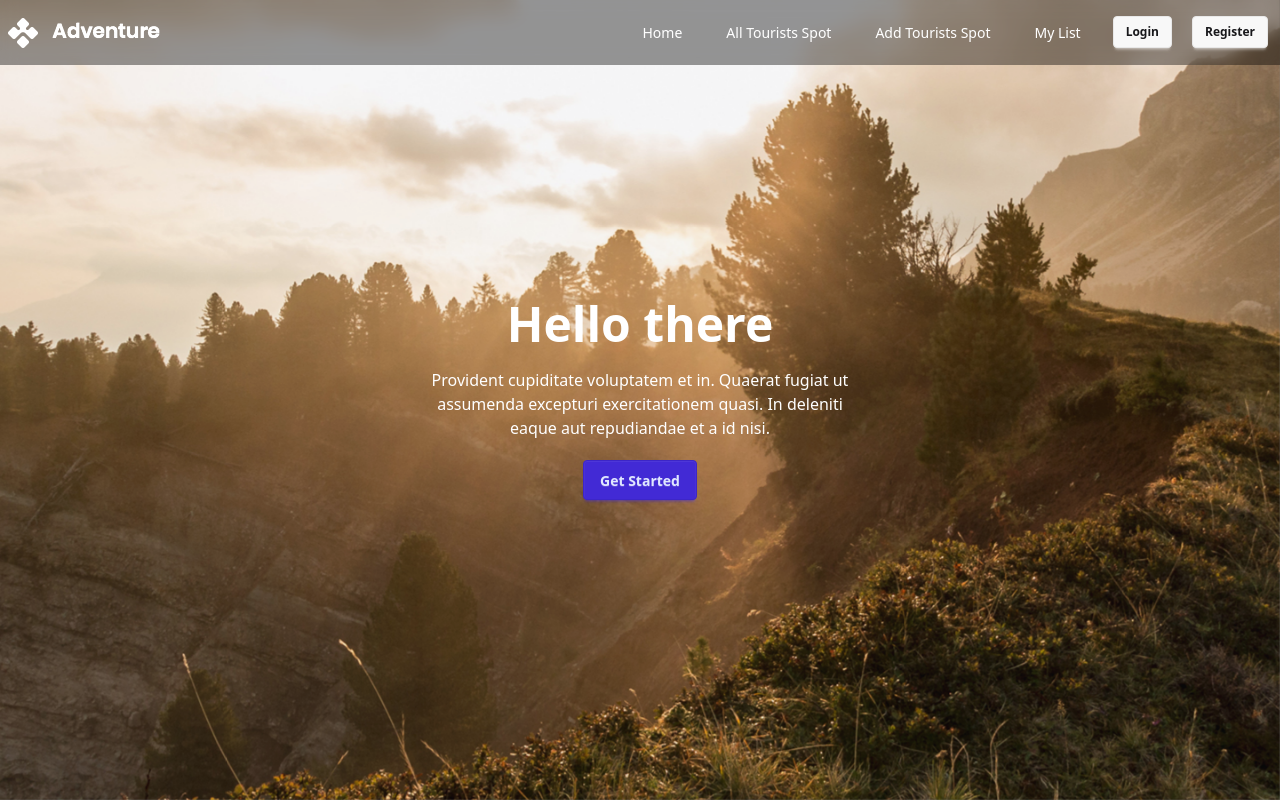
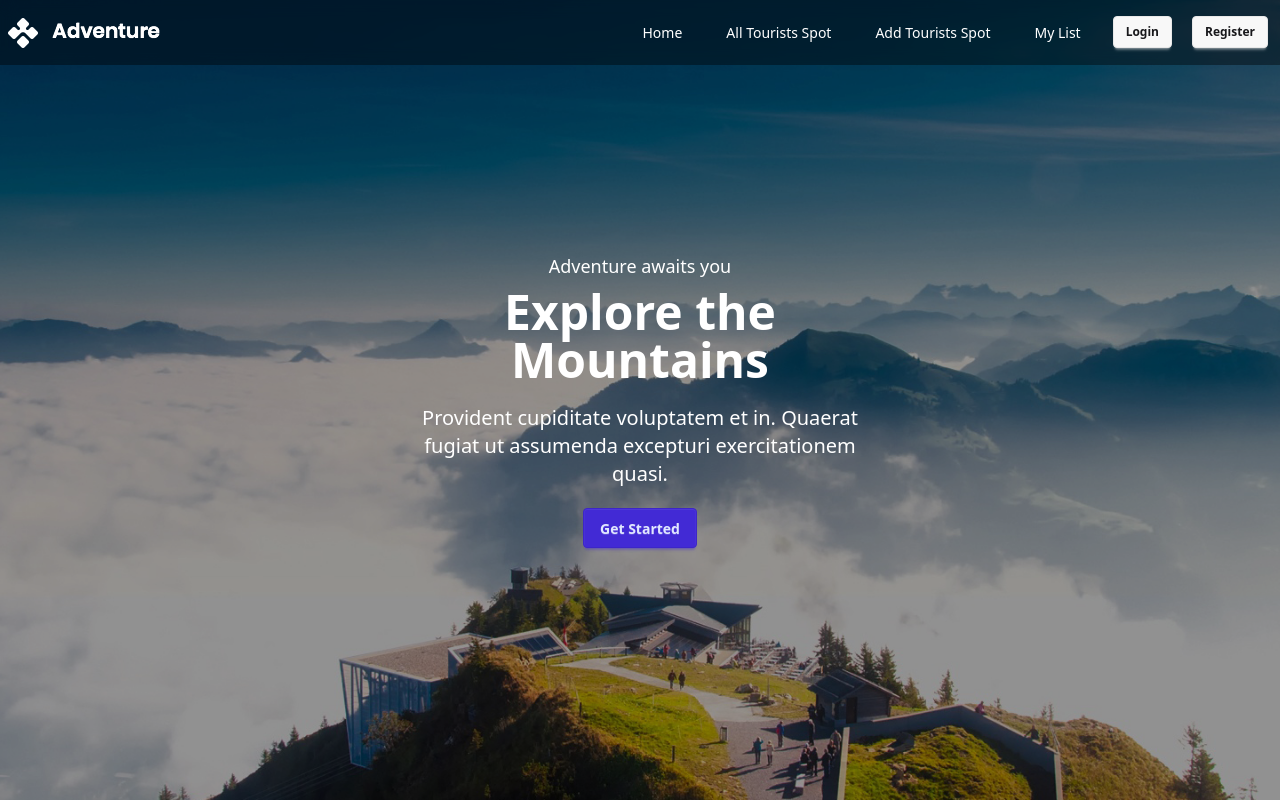
Before and after one commit to myselfmehedihasan/adventure, a React (Vite) app: page / in a window 1280 px wide. Built offline with nearby package versions, Linux system fonts and the light colour scheme.

Commit message:
banner edited

```diff
--- a/src/Components/Banner.jsx
+++ b/src/Components/Banner.jsx
@@ -5,28 +5,54 @@ import slider2 from "../assets/Slider/slider2.jpg";
 import slider3 from "../assets/Slider/slider3.jpg";
 
 const Banner = () => {
-  const slides = [slider1, slider2, slider3];
+  // Each slide now has image + title + subtitle + description
+  const slides = [
+    {
+      image: slider1,
+      title: "Explore the Mountains",
+      subtitle: "Adventure awaits you",
+      description:
+        "Provident cupiditate voluptatem et in. Quaerat fugiat ut assumenda excepturi exercitationem quasi.",
+    },
+    {
+      image: slider2,
+      title: "Discover the City",
+      subtitle: "Urban vibes",
+
+      description:
+        "Enjoy the serene beauty of sandy beaches and crystal-clear waters.",
+    },
+    {
+      image: slider3,
+       title: "Relax at the Beach",
+      subtitle: "Feel the sunshine",
+      description:
+        "Experience the bustling city life and vibrant cultural spots.",
+    },
+  ];
+
   const [currentSlide, setCurrentSlide] = useState(0);
 
   // Auto-slide every 5 seconds
   useEffect(() => {
     const interval = setInterval(() => {
       setCurrentSlide((prev) => (prev + 1) % slides.length);
-    }, 5000);
+    }, 10000);
     return () => clearInterval(interval);
   }, []);
 
   // Swipe handlers
   const handlers = useSwipeable({
     onSwipedLeft: () => setCurrentSlide((prev) => (prev + 1) % slides.length),
-    onSwipedRight: () => setCurrentSlide((prev) => (prev - 1 + slides.length) % slides.length),
+    onSwipedRight: () =>
+      setCurrentSlide((prev) => (prev - 1 + slides.length) % slides.length),
     preventDefaultTouchmoveEvent: true,
     trackMouse: true,
   });
 
   return (
     <div
-      {...handlers} // ✅ attach swipe handlers here
+      {...handlers}
       className="relative hero min-h-screen overflow-hidden touch-pan-y"
     >
       {/* Slides */}
@@ -37,20 +63,18 @@ const Banner = () => {
             index === currentSlide ? "opacity-100 z-10" : "opacity-0 z-0"
           }`}
         >
-          <img src={slide} className="w-full h-full object-cover select-none pointer-events-none" />
+          <img src={slide.image} className="w-full h-full object-cover" />
+          {/* Blackish overlay */}
+          <div className="absolute inset-0 bg-black/40"></div>
         </div>
       ))}
 
-      {/* Overlay */}
-      <div className="hero-overlay bg-black/50"></div>
-
-      {/* Hero content */}
+      {/* Dynamic Hero content */}
       <div className="hero-content text-center text-white relative z-20">
         <div className="max-w-md">
-          <h1 className="mb-5 text-5xl font-bold">Hello there</h1>
-          <p className="mb-5">
-            Provident cupiditate voluptatem et in. Quaerat fugiat ut assumenda excepturi exercitationem quasi. In deleniti eaque aut repudiandae et a id nisi.
-          </p>
+          <p className="text-lg mb-2">{slides[currentSlide].subtitle}</p>
+          <h1 className="mb-5 text-5xl font-bold">{slides[currentSlide].title}</h1>
+          <p className="mb-5 text-xl">{slides[currentSlide].description}</p>
           <button className="btn btn-primary">Get Started</button>
         </div>
       </div>
```
